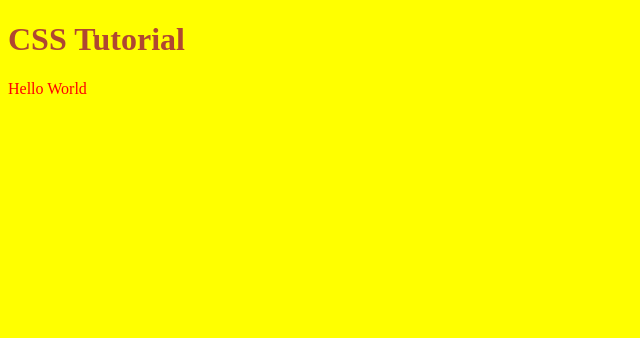
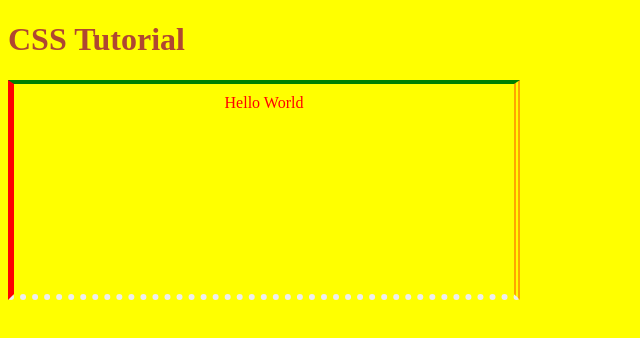
Before and after one commit to Rufaela/Css, a plain HTML site: page index.HTML in a window 1280 px wide. Shown: the whole page, without its empty margins (0-640 px from the left). Drawn offline with Linux system fonts and the light colour scheme.

Commit message:
Third message

```diff
--- a/style.css
+++ b/style.css
@@ -8,4 +8,12 @@ h1{
 
 p{
     color: red;
+    border-top: 4px solid green;
+    border-bottom: 6px dotted #eee;
+    border-left: 6px outset red;
+    border-right: 6px double orange;
+    width: 500px;
+    height: 200px;
+    text-align: center;
+    padding-top: 10px;
 }
```
